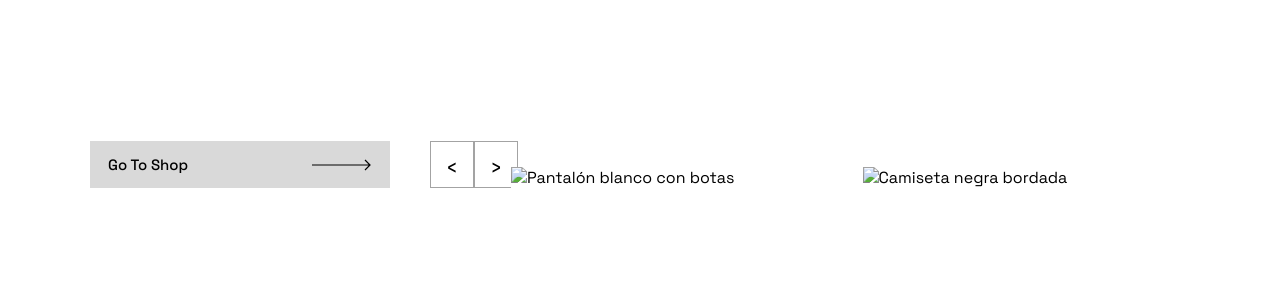
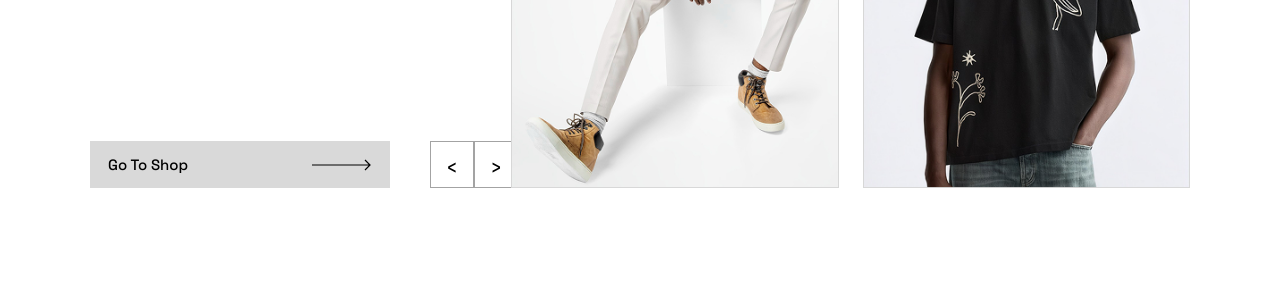
Before and after one commit to san16carpin11-svg/Segundo-parcial-0192834, a plain HTML site: page index.html in a window 1280 px wide. Shown: the part 493-800 px from the top of the page. Drawn offline with nearby package versions, Linux system fonts and the light colour scheme.

Commit message:
se agregan dos imagenes

```diff
--- a/index.html
+++ b/index.html
@@ -75,14 +75,14 @@
 
       <section class="gallery" aria-label="Productos">
         <figure class="card">
-          <img src="assets/pantalon.jpg" alt="Pantalón blanco con botas">
+         <img src="assets/pantalon.jpg.png" alt="Pantalón blanco con botas">
           <figcaption>
             <small>Cotton T-Shirt</small>
             <span>Full Sleeve Zipper</span><b>$199</b>
           </figcaption>
         </figure>
         <figure class="card">
-          <img src="assets/camiseta.jpg" alt="Camiseta negra bordada">
+          <img src="assets/camiseta.png" alt="Camiseta negra bordada">
           <figcaption>
             <small>Cotton T-Shirt</small>
             <span>Full Sleeve Zipper</span><b>$199</b>
```
Also changed, not shown: assets/camiseta.png (added), assets/pantalon.jpg.png (added).
